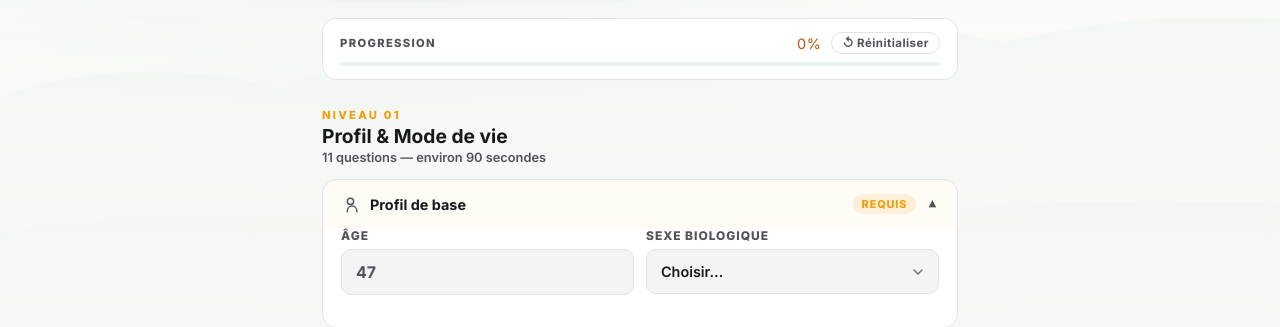
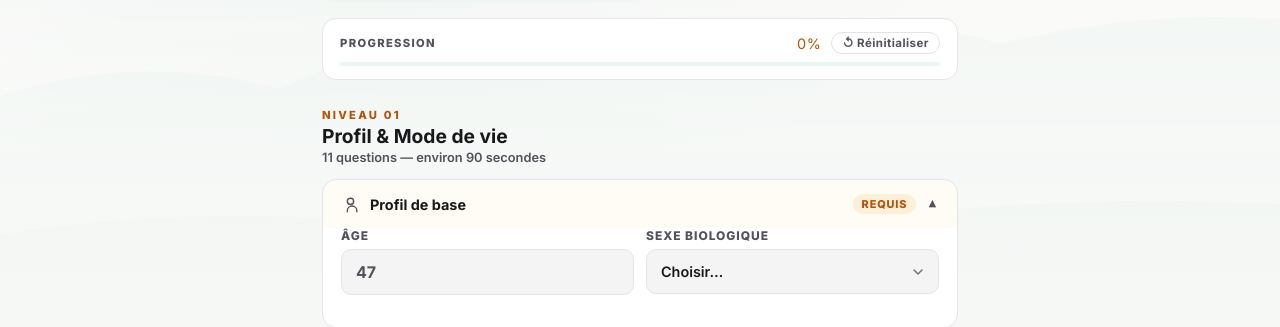
Before and after one commit to SebRunNature/memento-mori, a Jekyll site: the page built from montre/index.html, in a window 1280 px wide. Shown: the part 391-718 px from the top of the page. Built offline with Jekyll 4.4.1, drawn with Linux system fonts in a browser that asks for light colours.

Commit message:
Montre et grille : contraste du texte ambré (--amber-lt) (#62)
Claude-Session: https://claude.ai/code/session_01CwhknYRvvmBLYhyivpByt6

Co-authored-by: Claude <noreply@anthropic.com>

```diff
--- a/grille/index.html
+++ b/grille/index.html
@@ -66,7 +66,7 @@ html,body{min-height:100%;font-family:'Inter',system-ui,sans-serif;
 @keyframes fadeUp{from{opacity:0;transform:translateY(16px)}to{opacity:1;transform:translateY(0)}}
 
 /* HEADER PAGE */
-.eyebrow{font-size:.72rem;letter-spacing:.2em;color:var(--amber);
+.eyebrow{font-size:.72rem;letter-spacing:.2em;color:var(--amber-lt);
   text-transform:uppercase;font-weight:600;margin-bottom:10px;text-align:center}
 h1{font-size:clamp(2rem,6vw,2.8rem);font-weight:800;letter-spacing:-.03em;
   color:var(--text);text-align:center;margin-bottom:10px;line-height:1.1}
@@ -80,7 +80,7 @@ h1 em{color:var(--amber-lt);font-style:normal}
   border-radius:12px;padding:16px 10px;text-align:center;transition:border-color .2s}
 .qs-card:hover{border-color:var(--border2)}
 .qs-val{font-size:1.6rem;font-weight:800;letter-spacing:-.03em;
-  color:var(--amber);display:block;line-height:1}
+  color:var(--amber-lt);display:block;line-height:1}
 .qs-lbl{font-size:.65rem;font-weight:600;letter-spacing:.08em;text-transform:uppercase;
   color:var(--muted);margin-top:6px;display:block}
 
--- a/montre/index.html
+++ b/montre/index.html
@@ -86,7 +86,7 @@ h1 em,#results h2 em{color:var(--amber-lt);font-style:normal}
 .progress-track{height:4px;background:rgba(45,158,114,.1);border-radius:2px;overflow:hidden}
 .progress-fill{height:100%;width:0%;background:linear-gradient(90deg,var(--amber-dk),var(--amber) 60%,var(--amber-lt));border-radius:2px;transition:width .4s cubic-bezier(.4,0,.2,1)}
 .level-header{display:flex;align-items:flex-start;gap:14px;margin:28px 0 14px}
-.level-num{font-size:.7rem;font-weight:800;letter-spacing:.2em;text-transform:uppercase;color:var(--amber);margin-bottom:2px}
+.level-num{font-size:.7rem;font-weight:800;letter-spacing:.2em;text-transform:uppercase;color:var(--amber-lt);margin-bottom:2px}
 .level-title{font-size:1.2rem;font-weight:700;color:var(--text)}
 .level-desc{font-size:.8rem;color:var(--muted);font-weight:600;margin-top:2px}
 .level-sep{display:flex;align-items:center;gap:8px;margin:28px 0 0}
@@ -104,7 +104,7 @@ h1 em,#results h2 em{color:var(--amber-lt);font-style:normal}
 .qcard-right{display:flex;align-items:center;gap:10px}
 .qcard-badge{font-size:.68rem;font-weight:800;letter-spacing:.08em;text-transform:uppercase;background:var(--card2);color:var(--muted);padding:3px 9px;border-radius:20px}
 .qcard-badge.ok{background:rgba(0,152,98,.15);color:var(--green-lt)}
-.qcard-badge.req{background:rgba(245,158,11,.12);color:var(--amber)}
+.qcard-badge.req{background:rgba(245,158,11,.12);color:var(--amber-lt)}
 .qcard-chevron{font-size:.8rem;color:var(--muted);transition:transform .25s}
 .qcard-header.open .qcard-chevron{transform:rotate(180deg)}
 .qcard-body{display:none;padding:0 18px 18px;animation:fadeDown .2s ease both}
@@ -148,7 +148,7 @@ input[type=number]::placeholder{color:var(--muted)}
 .res-block-bio{background:rgba(0,152,98,.06);border:1px solid rgba(0,152,98,.25)}
 .res-block-bio::before{background:linear-gradient(90deg,transparent,var(--green),transparent)}
 .res-block-tag{font-size:.68rem;font-weight:800;letter-spacing:.15em;text-transform:uppercase;margin-bottom:14px;display:flex;align-items:center;gap:6px}
-.res-block-chrono .res-block-tag{color:var(--amber)}
+.res-block-chrono .res-block-tag{color:var(--amber-lt)}
 .res-block-bio .res-block-tag{color:var(--green-lt)}
 .res-main-num{font-size:clamp(2.8rem,9vw,4.5rem);font-weight:800;line-height:.9;letter-spacing:-2px}
 .res-block-chrono .res-main-num{color:var(--amber-lt)}
@@ -203,7 +203,7 @@ input[type=number]::placeholder{color:var(--muted)}
 .reco-card:nth-child(3){border-left:3px solid var(--green);animation-delay:.16s}
 .reco-rank{font-size:2rem;font-weight:800;line-height:1;min-width:26px;flex-shrink:0;opacity:.4}
 .reco-card:nth-child(1) .reco-rank{color:var(--red)}
-.reco-card:nth-child(2) .reco-rank{color:var(--amber)}
+.reco-card:nth-child(2) .reco-rank{color:var(--amber-lt)}
 .reco-card:nth-child(3) .reco-rank{color:var(--green)}
 .reco-body{flex:1}
 .reco-factor{font-size:.67rem;font-weight:800;letter-spacing:.12em;text-transform:uppercase;color:var(--muted);margin-bottom:3px}
```
